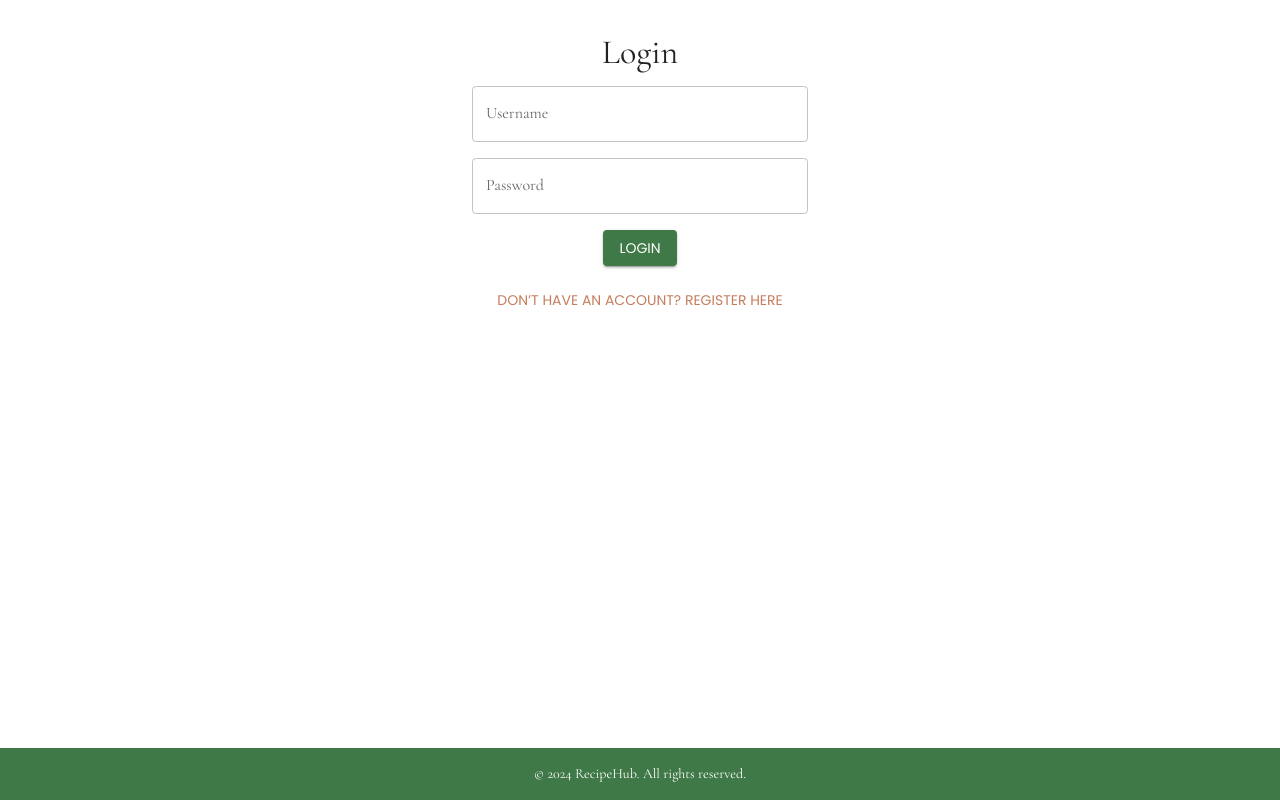
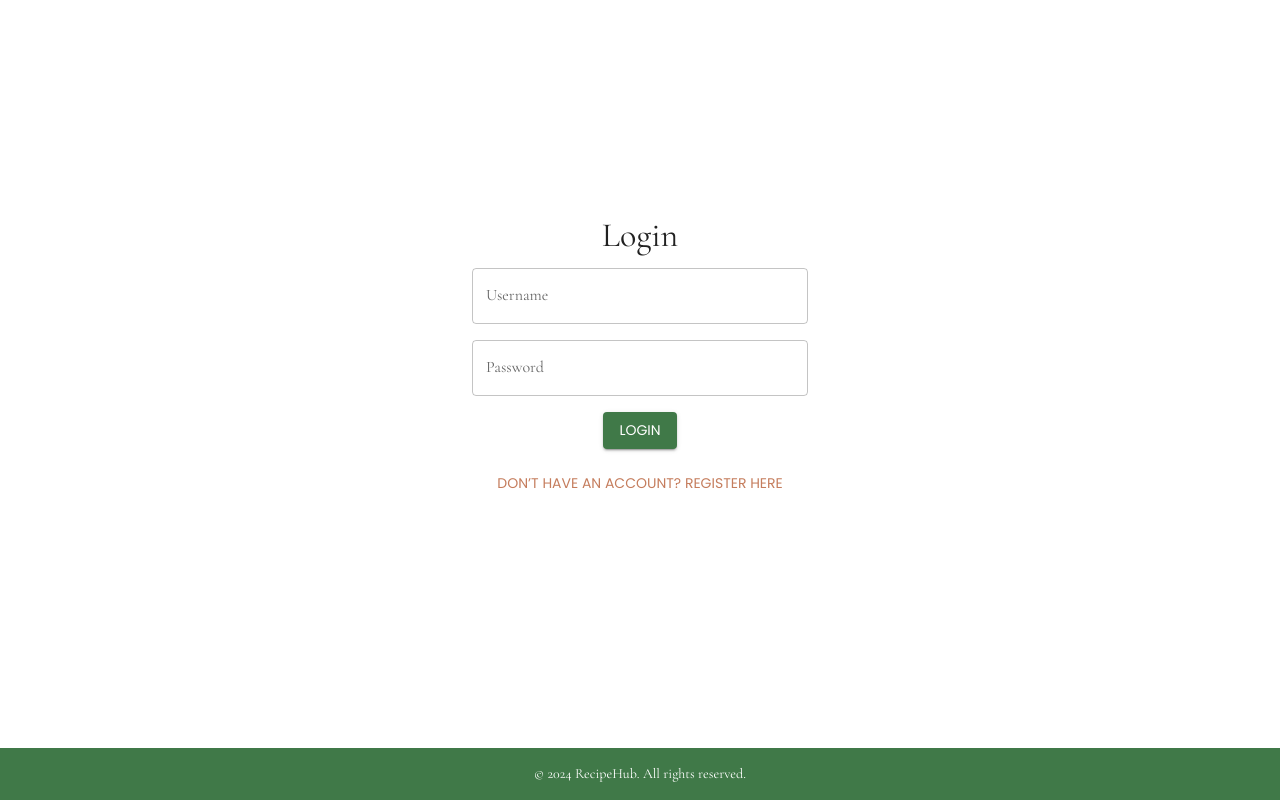
Before and after one commit to helenafnandes/recipe-hub-webclient, a Next.js app: page /auth/login in a window 1280 px wide. Built offline with nearby package versions, Linux system fonts and the light colour scheme.

Commit message:
feat: implement recipe addition callback and enhance layout in Login and Recipes pages

```diff
--- a/app/auth/login/page.tsx
+++ b/app/auth/login/page.tsx
@@ -38,7 +38,15 @@ const LoginPage: React.FC = () => {
   };
 
   return (
-    <Box sx={{ maxWidth: 400, margin: "auto", textAlign: "center", padding: "2rem" }}>
+    <Box
+      sx={{
+        display: "flex",
+        alignItems: "center",
+        justifyContent: "center",
+        flex: 1,
+      }}
+    >
+      <Box sx={{ maxWidth: 400, textAlign: "center", padding: "2rem" }}>
         <Typography variant="h4" gutterBottom>
           Login
         </Typography>
@@ -70,6 +78,7 @@ const LoginPage: React.FC = () => {
           Don’t have an account? Register here
         </Button>
       </Box>
+    </Box>
   );
 };
 
--- a/app/layout.tsx
+++ b/app/layout.tsx
@@ -26,7 +26,9 @@ export default function RootLayout({
               }}
             >
               <HeaderWrapper />
-              <main style={{ flex: 1 }}>{children}</main>
+              <main style={{ flex: 1, display: "flex", flexDirection: "column" }}>
+                {children}
+              </main>
               <Footer />
             </div>
           </ThemeRegistry>
--- a/components/AddRecipeButton.tsx
+++ b/components/AddRecipeButton.tsx
@@ -4,7 +4,11 @@ import React, { useState } from "react";
 import { Button, Dialog, DialogTitle, DialogContent, TextField, DialogActions, Typography, Box } from "@mui/material";
 import { ROUTES } from "../utils/constants";
 
-const AddRecipeButton: React.FC = () => {
+interface AddRecipeButtonProps {
+  onRecipeAdded: () => void; // Função de callback para ser chamada quando uma receita for adicionada
+}
+
+const AddRecipeButton: React.FC<AddRecipeButtonProps> = ({ onRecipeAdded }) => {
   const [open, setOpen] = useState(false);
   const [name, setName] = useState("");
   const [ingredients, setIngredients] = useState("");
@@ -42,12 +46,12 @@ const AddRecipeButton: React.FC = () => {
       setSuccessMessage("Recipe added successfully!");
       setError(null);
       setOpen(false);
+      onRecipeAdded(); // Chama a função de callback para atualizar a lista de receitas
     } catch (err: any) {
       setError(err.message);
       setSuccessMessage(null);  // limpar a mensagem de sucesso se tiver erro
     }
   };
-
 
   return (
     <>
--- a/components/Header.tsx
+++ b/components/Header.tsx
@@ -14,7 +14,11 @@ import AccountCircleIcon from '@mui/icons-material/AccountCircle';
 import AddRecipeButton from "../components/AddRecipeButton";
 import { useRouter } from "next/navigation"; // Importar o useRouter
 
-const Header: React.FC = () => {
+interface HeaderProps {
+  onRecipeAdded: () => void; // Função de callback para ser passada para AddRecipeButton
+}
+
+const Header: React.FC<HeaderProps> = ({ onRecipeAdded }) => {
   const [anchorElCategories, setAnchorElCategories] = React.useState<null | HTMLElement>(null);
   const [anchorElAccount, setAnchorElAccount] = React.useState<null | HTMLElement>(null);
   const router = useRouter(); // Inicializar o useRouter
@@ -34,7 +38,7 @@ const Header: React.FC = () => {
 
   const handleYourRecipesClick = () => {
     handleMenuClose();
-    router.push("/recipes/my-recipes");
+    router.push("/recipes/my-recipes"); // Navegar para a página de receitas do usuário
   };
 
   const handleHomeClick = () => {
@@ -63,7 +67,7 @@ const Header: React.FC = () => {
         </Box>
 
         <Box sx={{ marginRight: "1rem" }}>
-          <AddRecipeButton />
+          <AddRecipeButton onRecipeAdded={onRecipeAdded} />
         </Box>
           |
         {/* account menu */}
--- a/components/HeaderWrapper.tsx
+++ b/components/HeaderWrapper.tsx
@@ -7,11 +7,15 @@ import { useAuth } from "../contexts/AuthContext";
 const HeaderWrapper: React.FC = () => {
   const { isLoggedIn } = useAuth();
 
+  const handleRecipeAdded = () => {
+     window.location.reload();
+  };
+
   if (!isLoggedIn) {
     return null;
   }
 
-  return <Header />;
+  return <Header onRecipeAdded={handleRecipeAdded} />;
 };
 
 export default HeaderWrapper;
```
Also changed, not shown: app/recipes/page.tsx (+5 -2 lines). Lines whose indentation alone changed are shown as unchanged.
